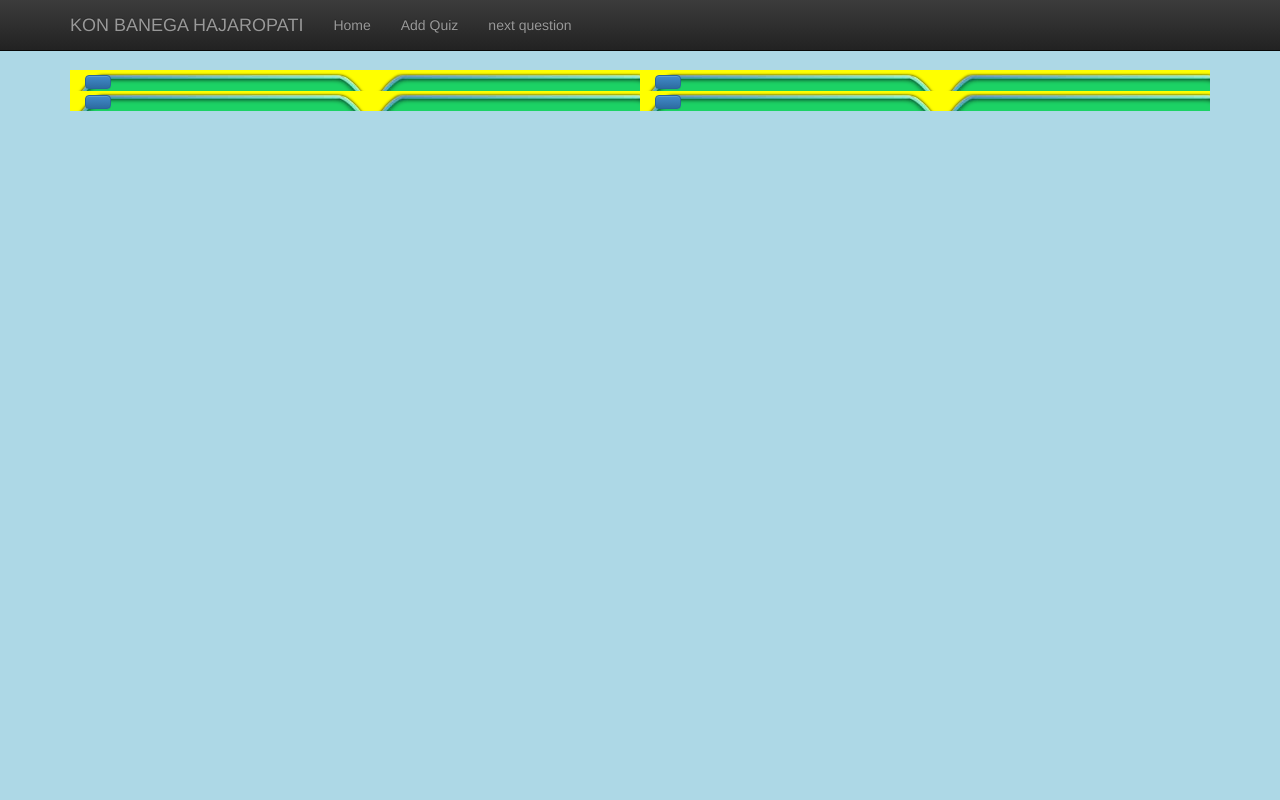
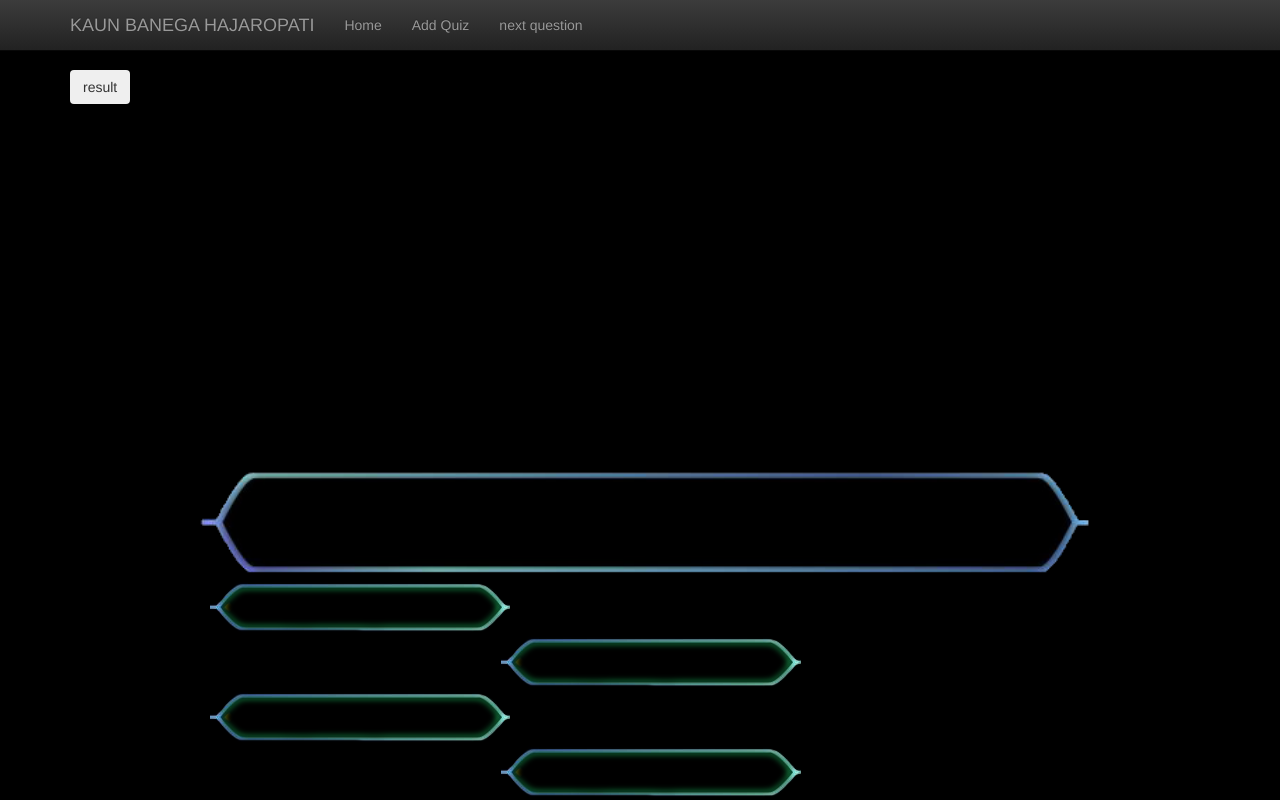
Before and after one commit to mehuaniket/KBH-KBC, a PHP site: page / in a window 1280 px wide. Run offline with PHP 8.4, Linux system fonts and the light colour scheme; data that the repository does not hold is empty.

Commit message:
colorize feture activated!:

```diff
--- a/includes/footer.html
+++ b/includes/footer.html
@@ -7,7 +7,5 @@
     <!-- Bootstrap core JavaScript
     ================================================== -->
     <!-- Placed at the end of the document so the pages load faster -->
-    <script src="js/jquery.min.js"></script>
-    <script src="js/bootstrap.min.js"></script>
   </body>
 </html>
--- a/includes/header.html
+++ b/includes/header.html
@@ -14,6 +14,8 @@
     <link rel="stylesheet" href="css/bootstrap-theme.css">
     <!-- Custom styles for this template -->
     <link href="css/theme.css" rel="stylesheet">
+    <script src="js/jquery.min.js"></script>
+    <script src="js/bootstrap.min.js"></script>
   </head>
 
   <body role="document">
@@ -27,7 +29,7 @@
             <span class="icon-bar"></span>
             <span class="icon-bar"></span>
           </button>
-          <a class="navbar-brand" href="#">KON BANEGA HAJAROPATI</a>
+          <a class="navbar-brand" href="#">KAUN BANEGA HAJAROPATI</a>
         </div>
         <div class="navbar-collapse collapse">
           <ul class="nav navbar-nav">
--- a/quiz.php
+++ b/quiz.php
@@ -1,21 +1,66 @@
 
 <style>
 body {
-    background-color: lightblue;
+    background-color: black;
 }
-.back{
+
+p{
+  align-content: center;
+  padding-top: 4%;
+  padding-left: 5%;
+  color: white;
+  font-size:16px;
+}
+
+.tcent{
+  align-content: center;
+}
+.qback{
+  background-image:url('images/bq.png');
+  background-size: cover;
+  height:120px;
+  background-repeat: no-repeat;
+  align-self:center;
+}
+.que{
+  width: 100%;
+  height: 90px;
+}
+.option{
+  padding-left: 3%;
+  padding-right:3%;
+}
+.optw{
+    background-image:url('images/ow.png');
+    width: 300px;
+    height: 55px;
+}
+.opty{
+    background-image:url('images/oy.png');
+    width: 300px;
+    height: 55px;
+}
+.optr{
+    background-image:url('images/or.png');
+    width: 300px;
+    height: 55px;
+}
+.optg{
     background-image:url('images/og.png');
+    width: 300px;
+    height: 55px;
 }
-.col-sm-6{
-  width: 300;
-  height: 55;
+.footer {
+   padding-right: 10%;
+   padding-left: 10%;
+   position:absolute;
+   bottom:0;
+   width:90%;
+   height:auto;   /* Height of the footer */
+   background:black;
 }
 </style>
-<?php
-require_once 'includes/db.php';
-list($n_id, $no) = DB::queryFirstList("SELECT nextid, queno FROM nextque");
-list($id,$question,$opt1,$opt2,$opt3,$opt4,$ans) = DB::queryFirstList("SELECT * FROM question WHERE id=%s",$n_id);
-?>
+
 <script>
 function setColor(e) {
   var target = e.target,
@@ -23,32 +68,86 @@ function setColor(e) {
 
    target.style.backgroundColor =  'blue';
    target.dataset.count = count === 1 ? 0 : 1;
-}
 </script>
 
-<div class="container-fluid" style="background-color:yellow;">
-  <div class="row">
-        <div class="col-sm-2" style="background-color:yellow;">
-        <?php echo $id; ?>
-        </div>
-        <div class="col-sm-10" style="background-color:yellow;">
-        <?php echo $question; ?>
-        </div>
-  </div>
-  <div class="row">
-  <div class="col-sm-6 back" id="optd1">
-     <button type="button"  class="btn btn-primary btn-large"  onclick=""> <?php echo $opt1; ?></button>
-  </div>
-  <div class="col-sm-6 back" id="optd2">
-     <button type="button"  class="btn btn-primary btn-large"  onclick=""> <?php echo $opt2; ?></button>
-  </div>
- </div>
-  <div class="row">
-  <div class="col-sm-6 back" id="optd3">
-     <button type="button"  class="btn btn-primary btn-large"  onclick=""> <?php echo $opt3; ?></button>
-  </div>
-  <div class="back col-sm-6 back" id="optd4">
-     <button type="button"   class="btn btn-primary btn-large" onclick=""> <?php echo $opt4; ?></button>
-  </div>
-  </div>
+<?php
+require_once 'includes/db.php';
+list($n_id, $no) = DB::queryFirstList("SELECT nextid, queno FROM nextque");
+list($id,$question,$opt1,$opt2,$opt3,$opt4,$ans) = DB::queryFirstList("SELECT * FROM question WHERE id=%s",$n_id);
+?>
+
+<script type="text/javascript">
+  var id="<?php echo $id; ?>";
+  var question="<?php echo $question;?>";
+  var opt1="<?php echo $opt1;?>";
+  var opt2="<?php echo $opt2;?>";
+  var opt3="<?php echo $opt3;?>";
+  var opt4="<?php echo $opt4;?>";
+  var ans="<?php echo $ans;?>";
+  var select;
+  var tag;
+  var anstag="#"+ans;
+
+  $(document).ready(function() {
+  $('#A').click(function() {
+     $(this).removeClass("optw");
+     $(this).addClass("opty");
+     select="A";
+     tag="#A";
+  });
+
+  $('#B').click(function() {
+     $(this).removeClass("optw");
+     $(this).addClass("opty");
+     select="B";
+     tag="#B";
+  });
+
+  $('#C').click(function() {
+     $(this).removeClass("optw");
+     $(this).addClass("opty");
+     select="C";
+     tag="#C";
+  });
+
+  $('#D').click(function() {
+     $(this).removeClass("optw");
+     $(this).addClass("opty");
+     select="D";
+     tag="#D";
+  });
+
+  $('#result').click(function() {
+     if(select == ans)
+     {
+       $(tag).removeClass("opty");
+       $(tag).addClass("optg");
+     }
+     else
+     {
+      $(tag).removeClass("opty");
+      $(tag).addClass("optr");
+      $(anstag).removeClass("optw");
+      $(anstag).addClass("optg");
+     }
+  });
+  });
+
+
+</script>
+<button id="result"class='btn'>result</button>
+<div class="footer">
+<div>
+  <div class="qback"><p><?php echo $question;?></p</div>
 </div>
+<div class="option">
+<div class="row">
+  <div id="A" class="col-md-4 optw "><p><?php echo $opt1;?></p></div>
+  <div id="B"class="col-md-4 col-md-offset-4 optw"><p><?php echo $opt2;?></P></div>
+</div>
+<div class="row">
+  <div id="C" class="col-md-4 optw"><p><?php echo $opt3;?></P></div>
+  <div id="D"class="col-md-4 col-md-offset-4 optw"><p><?php echo $opt4;?></p></div>
+</div>
+</div>
+</div>
```
Also changed, not shown: test.php (+152 -4 lines), images/iconkbh.png (added), images/ow.png (added), js/jquery.min.js (renamed from includes/jquery.min.js).
